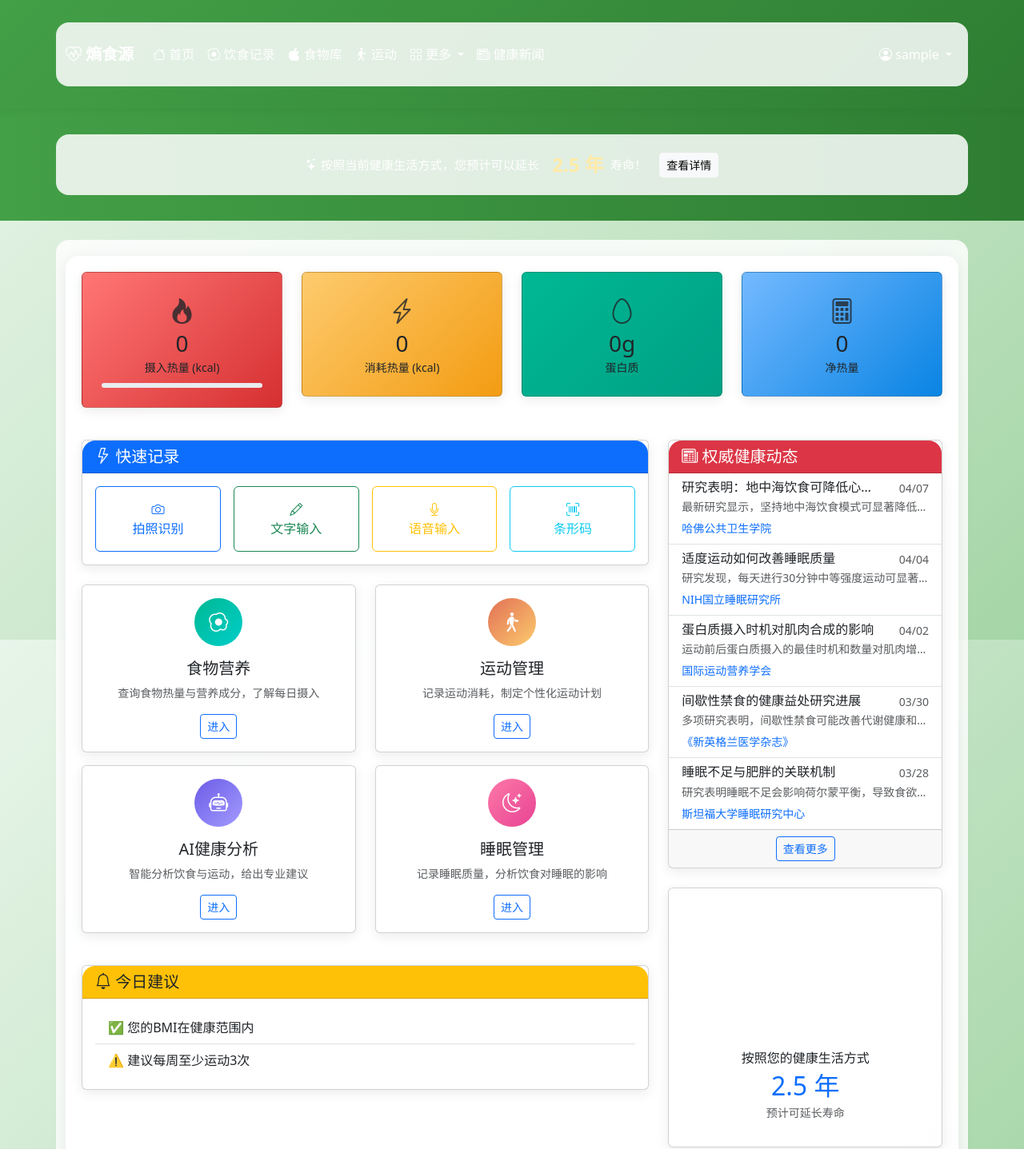
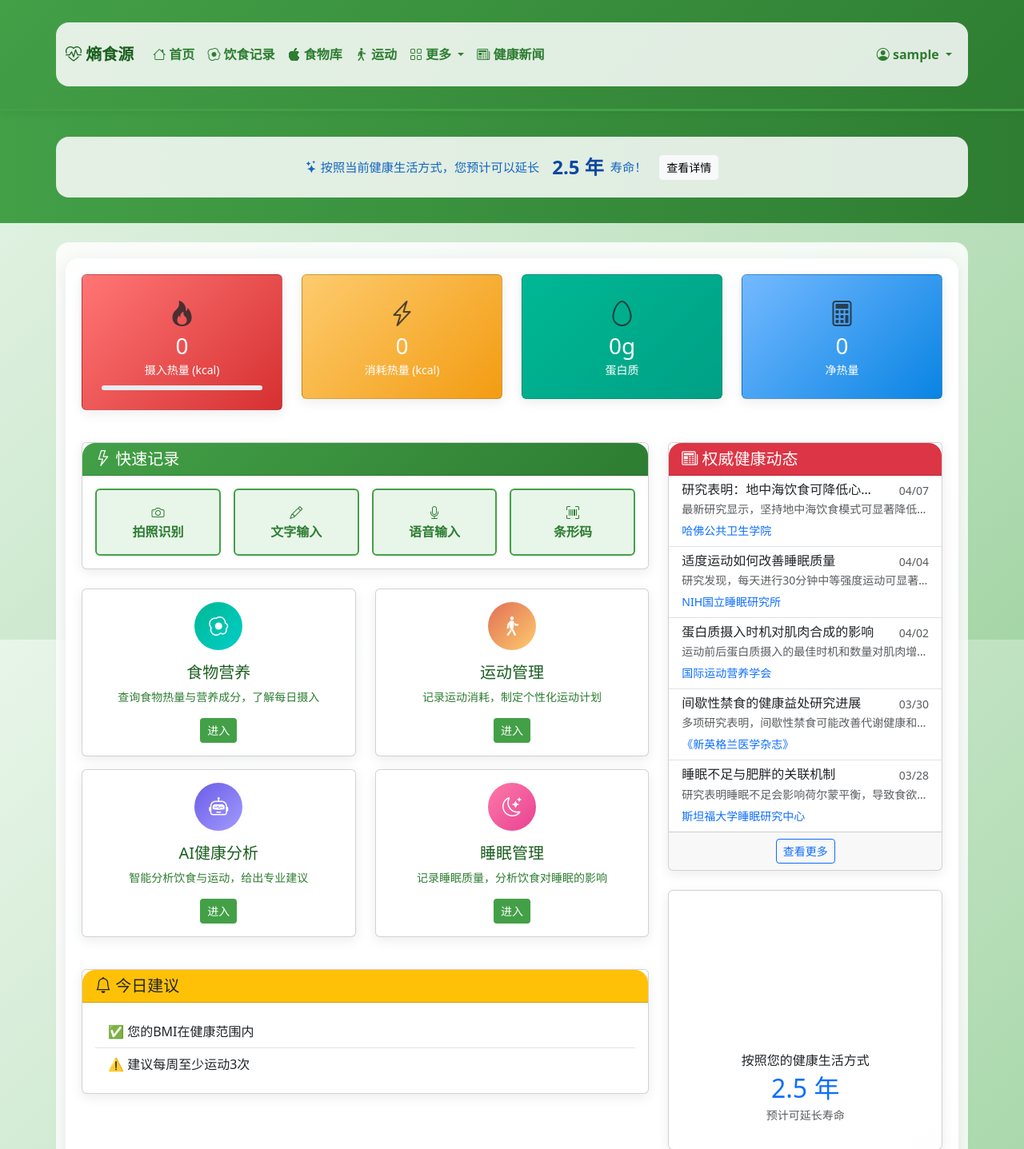
Before and after one commit to cai1922cwj/ssy, a Flask app: page / in a window 1280 px wide. Shown: the top 1437 px of the page at 80% size. Run offline with Flask 3, Linux system fonts and the light colour scheme; the visitor is signed in with stand-in values (Sample User, id 1); data comes from the database, SQL or seed files in the repository; both versions use the stored data as it was after the commit; data that the repository does not hold is empty.

Commit message:
Add files via upload

```diff
--- a/app.py
+++ b/app.py
@@ -32,6 +32,18 @@ os.makedirs(app.config['UPLOAD_FOLDER'], exist_ok=True)
 @login_manager.user_loader
 def load_user(user_id):
     return User.query.get(int(user_id))
+
+
+# ==================== 模板上下文处理器 ====================
+
+@app.context_processor
+def inject_variables():
+    """向所有模板注入通用变量"""
+    life_expectancy_bonus = 0
+    return dict(
+        life_expectancy_bonus=life_expectancy_bonus,
+        timedelta=timedelta
+    )
 
 
 # ==================== 辅助函数 ====================
@@ -205,8 +217,12 @@ def calculate_life_expectancy():
     bonus_years = 0
     tips = []
 
+    # 检查用户是否登录
+    if not current_user.is_authenticated:
+        return bonus_years, tips
+
     # BMI评估
-    if current_user.is_authenticated:
+    try:
         bmi = current_user.get_bmi()
         if 18.5 <= bmi <= 24.9:
             bonus_years += 2.5
@@ -254,6 +270,8 @@ def calculate_life_expectancy():
             tips.append('✅ 您的睡眠时间充足')
         elif avg_sleep and avg_sleep < 7:
             tips.append('⚠️ 建议保证7-9小时睡眠')
+    except Exception as e:
+        pass  # 忽略计算错误
 
     return round(bonus_years, 1), tips
 
@@ -809,7 +827,8 @@ def ai_analysis():
                          stats=stats,
                          analysis=analysis,
                          life_bonus=life_bonus,
-                         tips=tips)
+                         tips=tips,
+                         current_user=current_user)
 
 
 def generate_ai_analysis(stats):
--- a/static/css/style.css
+++ b/static/css/style.css
@@ -134,8 +134,7 @@ body {
 
 /* 寿命计算横幅 */
 .life-banner {
-    background: linear-gradient(90deg, #a29bfe, #6c5ce7);
-    color: white;
+    background: linear-gradient(90deg, #43a047, #2e7d32);
     padding: 12px 0;
     font-size: 0.95rem;
 }
@@ -143,7 +142,7 @@ body {
 .life-years {
     font-size: 1.5rem;
     font-weight: 700;
-    color: #ffeaa7;
+    color: #0d47a1;
 }
 
 /* 表单样式 */
--- a/templates/base.html
+++ b/templates/base.html
@@ -9,10 +9,10 @@
     <link href="https://cdn.jsdelivr.net/npm/bootstrap-icons@1.11.0/font/bootstrap-icons.css" rel="stylesheet">
 </head>
 <body>
-    <!-- 导航栏 - 清新绿色主题 -->
-    <nav class="navbar navbar-expand-lg navbar-dark" style="background: linear-gradient(135deg, #43a047 0%, #2e7d32 100%);">
+    <!-- 导航栏 - 浅绿背景深色文字 -->
+    <nav class="navbar navbar-expand-lg navbar-light" style="background: linear-gradient(135deg, #c8e6c9 0%, #a5d6a7 100%); border-bottom: 3px solid #43a047;">
         <div class="container">
-            <a class="navbar-brand text-white fw-bold" href="{{ url_for('index') }}">
+            <a class="navbar-brand fw-bold" href="{{ url_for('index') }}" style="color: #1b5e20;">
                 <i class="bi bi-heart-pulse"></i> 熵食源
             </a>
             <button class="navbar-toggler" type="button" data-bs-toggle="collapse" data-bs-target="#navbarNav">
@@ -21,20 +21,20 @@
             <div class="collapse navbar-collapse" id="navbarNav">
                 <ul class="navbar-nav me-auto">
                     <li class="nav-item">
-                        <a class="nav-link text-white" href="{{ url_for('index') }}"><i class="bi bi-house"></i> 首页</a>
+                        <a class="nav-link" href="{{ url_for('index') }}" style="color: #2e7d32; font-weight: 600;"><i class="bi bi-house"></i> 首页</a>
                     </li>
                     {% if current_user.is_authenticated %}
                     <li class="nav-item">
-                        <a class="nav-link text-white" href="{{ url_for('diet') }}"><i class="bi bi-egg-fried"></i> 饮食记录</a>
+                        <a class="nav-link" href="{{ url_for('diet') }}" style="color: #2e7d32; font-weight: 600;"><i class="bi bi-egg-fried"></i> 饮食记录</a>
                     </li>
                     <li class="nav-item">
-                        <a class="nav-link text-white" href="{{ url_for('foods') }}"><i class="bi bi-apple"></i> 食物库</a>
+                        <a class="nav-link" href="{{ url_for('foods') }}" style="color: #2e7d32; font-weight: 600;"><i class="bi bi-apple"></i> 食物库</a>
                     </li>
                     <li class="nav-item">
-                        <a class="nav-link text-white" href="{{ url_for('exercise') }}"><i class="bi bi-person-walking"></i> 运动</a>
+                        <a class="nav-link" href="{{ url_for('exercise') }}" style="color: #2e7d32; font-weight: 600;"><i class="bi bi-person-walking"></i> 运动</a>
                     </li>
                     <li class="nav-item dropdown">
-                        <a class="nav-link text-white dropdown-toggle" href="#" data-bs-toggle="dropdown">
+                        <a class="nav-link dropdown-toggle" href="#" data-bs-toggle="dropdown" style="color: #2e7d32; font-weight: 600;">
                             <i class="bi bi-grid"></i> 更多
                         </a>
                         <ul class="dropdown-menu">
@@ -48,13 +48,13 @@
                     </li>
                     {% endif %}
                     <li class="nav-item">
-                        <a class="nav-link text-white" href="{{ url_for('news') }}"><i class="bi bi-newspaper"></i> 健康新闻</a>
+                        <a class="nav-link" href="{{ url_for('news') }}" style="color: #2e7d32; font-weight: 600;"><i class="bi bi-newspaper"></i> 健康新闻</a>
                     </li>
                 </ul>
                 <ul class="navbar-nav">
                     {% if current_user.is_authenticated %}
                     <li class="nav-item dropdown">
-                        <a class="nav-link text-white dropdown-toggle" href="#" data-bs-toggle="dropdown">
+                        <a class="nav-link dropdown-toggle" href="#" data-bs-toggle="dropdown" style="color: #2e7d32; font-weight: 600;">
                             <i class="bi bi-person-circle"></i> {{ current_user.username }}
                         </a>
                         <ul class="dropdown-menu dropdown-menu-end">
@@ -65,10 +65,10 @@
                     </li>
                     {% else %}
                     <li class="nav-item">
-                        <a class="nav-link text-white" href="{{ url_for('login') }}">登录</a>
+                        <a class="nav-link" href="{{ url_for('login') }}" style="color: #2e7d32; font-weight: 600;">登录</a>
                     </li>
                     <li class="nav-item">
-                        <a class="nav-link text-white" href="{{ url_for('register') }}">注册</a>
+                        <a class="nav-link" href="{{ url_for('register') }}" style="color: #2e7d32; font-weight: 600;">注册</a>
                     </li>
                     {% endif %}
                 </ul>
@@ -76,14 +76,14 @@
         </div>
     </nav>
 
-    <!-- 寿命计算横幅 - 绿色主题 -->
+    <!-- 寿命计算横幅 - 绿色主题+蓝色字体 -->
     {% if current_user.is_authenticated and life_expectancy_bonus > 0 %}
     <div class="life-banner" style="background: linear-gradient(90deg, #43a047, #2e7d32);">
         <div class="container">
             <div class="d-flex align-items-center justify-content-center flex-wrap">
-                <span class="me-3"><i class="bi bi-stars"></i> 按照当前健康生活方式，您预计可以延长</span>
-                <span class="life-years">{{ life_expectancy_bonus }} 年</span>
-                <span class="ms-2">寿命！</span>
+                <span class="me-3" style="color: #1565c0;"><i class="bi bi-stars"></i> 按照当前健康生活方式，您预计可以延长</span>
+                <span class="life-years" style="color: #0d47a1;">{{ life_expectancy_bonus }} 年</span>
+                <span class="ms-2" style="color: #1565c0;">寿命！</span>
                 <a href="{{ url_for('ai_analysis') }}" class="btn btn-sm btn-light ms-3">查看详情</a>
             </div>
         </div>
--- a/templates/index.html
+++ b/templates/index.html
@@ -8,8 +8,8 @@
         <div class="card stat-card calorie-card">
             <div class="card-body text-center">
                 <i class="bi bi-fire stat-icon"></i>
-                <h3 class="mb-0">{{ today_stats.calories_consumed|int }}</h3>
-                <small>摄入热量 (kcal)</small>
+                <h3 class="mb-0 text-white">{{ today_stats.calories_consumed|int }}</h3>
+                <small class="text-white">摄入热量 (kcal)</small>
                 <div class="progress mt-2" style="height: 6px;">
                     <div class="progress-bar bg-danger" style="width: {{ (today_stats.calories_consumed / current_user.target_calories * 100)|round|int }}%"></div>
                 </div>
@@ -20,8 +20,8 @@
         <div class="card stat-card burned-card">
             <div class="card-body text-center">
                 <i class="bi bi-lightning-charge stat-icon"></i>
-                <h3 class="mb-0">{{ today_stats.calories_burned|int }}</h3>
-                <small>消耗热量 (kcal)</small>
+                <h3 class="mb-0 text-white">{{ today_stats.calories_burned|int }}</h3>
+                <small class="text-white">消耗热量 (kcal)</small>
             </div>
         </div>
     </div>
@@ -29,8 +29,8 @@
         <div class="card stat-card protein-card">
             <div class="card-body text-center">
                 <i class="bi bi-egg stat-icon"></i>
-                <h3 class="mb-0">{{ today_stats.protein|int }}g</h3>
-                <small>蛋白质</small>
+                <h3 class="mb-0 text-white">{{ today_stats.protein|int }}g</h3>
+                <small class="text-white">蛋白质</small>
             </div>
         </div>
     </div>
@@ -38,8 +38,8 @@
         <div class="card stat-card net-card">
             <div class="card-body text-center">
                 <i class="bi bi-calculator stat-icon"></i>
-                <h3 class="mb-0">{{ (today_stats.calories_consumed - today_stats.calories_burned)|int }}</h3>
-                <small>净热量</small>
+                <h3 class="mb-0 text-white">{{ (today_stats.calories_consumed - today_stats.calories_burned)|int }}</h3>
+                <small class="text-white">净热量</small>
             </div>
         </div>
     </div>
@@ -51,33 +51,33 @@
     <div class="col-lg-8">
         <!-- 快捷操作 -->
         <div class="card mb-4">
-            <div class="card-header bg-primary text-white">
+            <div class="card-header" style="background: linear-gradient(135deg, #43a047, #2e7d32); color: white;">
                 <h5 class="mb-0"><i class="bi bi-lightning"></i> 快速记录</h5>
             </div>
             <div class="card-body">
                 <div class="row g-3">
                     <div class="col-6 col-md-3">
-                        <a href="{{ url_for('add_diet_record') }}" class="btn btn-outline-primary w-100 py-3 quick-btn">
+                        <a href="{{ url_for('add_diet_record') }}" class="btn w-100 py-3 quick-btn" style="background: #e8f5e9; color: #2e7d32; border: 2px solid #43a047;">
                             <i class="bi bi-camera"></i>
-                            <div>拍照识别</div>
+                            <div><strong>拍照识别</strong></div>
                         </a>
                     </div>
                     <div class="col-6 col-md-3">
-                        <a href="{{ url_for('add_diet_record') }}" class="btn btn-outline-success w-100 py-3 quick-btn">
+                        <a href="{{ url_for('add_diet_record') }}" class="btn w-100 py-3 quick-btn" style="background: #e8f5e9; color: #2e7d32; border: 2px solid #43a047;">
                             <i class="bi bi-pencil"></i>
-                            <div>文字输入</div>
+                            <div><strong>文字输入</strong></div>
                         </a>
                     </div>
                     <div class="col-6 col-md-3">
-                        <a href="{{ url_for('add_diet_record') }}" class="btn btn-outline-warning w-100 py-3 quick-btn">
+                        <a href="{{ url_for('add_diet_record') }}" class="btn w-100 py-3 quick-btn" style="background: #e8f5e9; color: #2e7d32; border: 2px solid #43a047;">
                             <i class="bi bi-mic"></i>
-                            <div>语音输入</div>
+                            <div><strong>语音输入</strong></div>
                         </a>
                     </div>
                     <div class="col-6 col-md-3">
-                        <a href="{{ url_for('add_diet_record') }}" class="btn btn-outline-info w-100 py-3 quick-btn">
+                        <a href="{{ url_for('add_diet_record') }}" class="btn w-100 py-3 quick-btn" style="background: #e8f5e9; color: #2e7d32; border: 2px solid #43a047;">
                             <i class="bi bi-upc-scan"></i>
-                            <div>条形码</div>
+                            <div><strong>条形码</strong></div>
                         </a>
                     </div>
                 </div>
@@ -92,9 +92,9 @@
                         <div class="feature-icon" style="background: linear-gradient(135deg, #00b894, #00cec9);">
                             <i class="bi bi-egg-fried"></i>
                         </div>
-                        <h5>食物营养</h5>
-                        <p class="text-muted small">查询食物热量与营养成分，了解每日摄入</p>
-                        <a href="{{ url_for('foods') }}" class="btn btn-sm btn-outline-primary">进入</a>
+                        <h5 style="color: #1b5e20;">食物营养</h5>
+                        <p class="small" style="color: #2e7d32;">查询食物热量与营养成分，了解每日摄入</p>
+                        <a href="{{ url_for('foods') }}" class="btn btn-sm" style="background: #43a047; color: white;">进入</a>
                     </div>
                 </div>
             </div>
@@ -104,9 +104,9 @@
                         <div class="feature-icon" style="background: linear-gradient(135deg, #e17055, #fdcb6e);">
                             <i class="bi bi-person-walking"></i>
                         </div>
-                        <h5>运动管理</h5>
-                        <p class="text-muted small">记录运动消耗，制定个性化运动计划</p>
-                        <a href="{{ url_for('exercise') }}" class="btn btn-sm btn-outline-primary">进入</a>
+                        <h5 style="color: #1b5e20;">运动管理</h5>
+                        <p class="small" style="color: #2e7d32;">记录运动消耗，制定个性化运动计划</p>
+                        <a href="{{ url_for('exercise') }}" class="btn btn-sm" style="background: #43a047; color: white;">进入</a>
                     </div>
                 </div>
             </div>
@@ -116,9 +116,9 @@
                         <div class="feature-icon" style="background: linear-gradient(135deg, #6c5ce7, #a29bfe);">
                             <i class="bi bi-robot"></i>
                         </div>
-                        <h5>AI健康分析</h5>
-                        <p class="text-muted small">智能分析饮食与运动，给出专业建议</p>
-                        <a href="{{ url_for('ai_analysis') }}" class="btn btn-sm btn-outline-primary">进入</a>
+                        <h5 style="color: #1b5e20;">AI健康分析</h5>
+                        <p class="small" style="color: #2e7d32;">智能分析饮食与运动，给出专业建议</p>
+                        <a href="{{ url_for('ai_analysis') }}" class="btn btn-sm" style="background: #43a047; color: white;">进入</a>
                     </div>
                 </div>
             </div>
@@ -128,9 +128,9 @@
                         <div class="feature-icon" style="background: linear-gradient(135deg, #fd79a8, #e84393);">
                             <i class="bi bi-moon-stars"></i>
                         </div>
-                        <h5>睡眠管理</h5>
-                        <p class="text-muted small">记录睡眠质量，分析饮食对睡眠的影响</p>
-                        <a href="{{ url_for('sleep') }}" class="btn btn-sm btn-outline-primary">进入</a>
+                        <h5 style="color: #1b5e20;">睡眠管理</h5>
+                        <p class="small" style="color: #2e7d32;">记录睡眠质量，分析饮食对睡眠的影响</p>
+                        <a href="{{ url_for('sleep') }}" class="btn btn-sm" style="background: #43a047; color: white;">进入</a>
                     </div>
                 </div>
             </div>
```
Also changed, not shown: templates/ai_analysis.html (+14 -14 lines), templates/diet.html (+5 -4 lines), templates/exercise.html (+19 -19 lines), instance/entropy_food.db.
